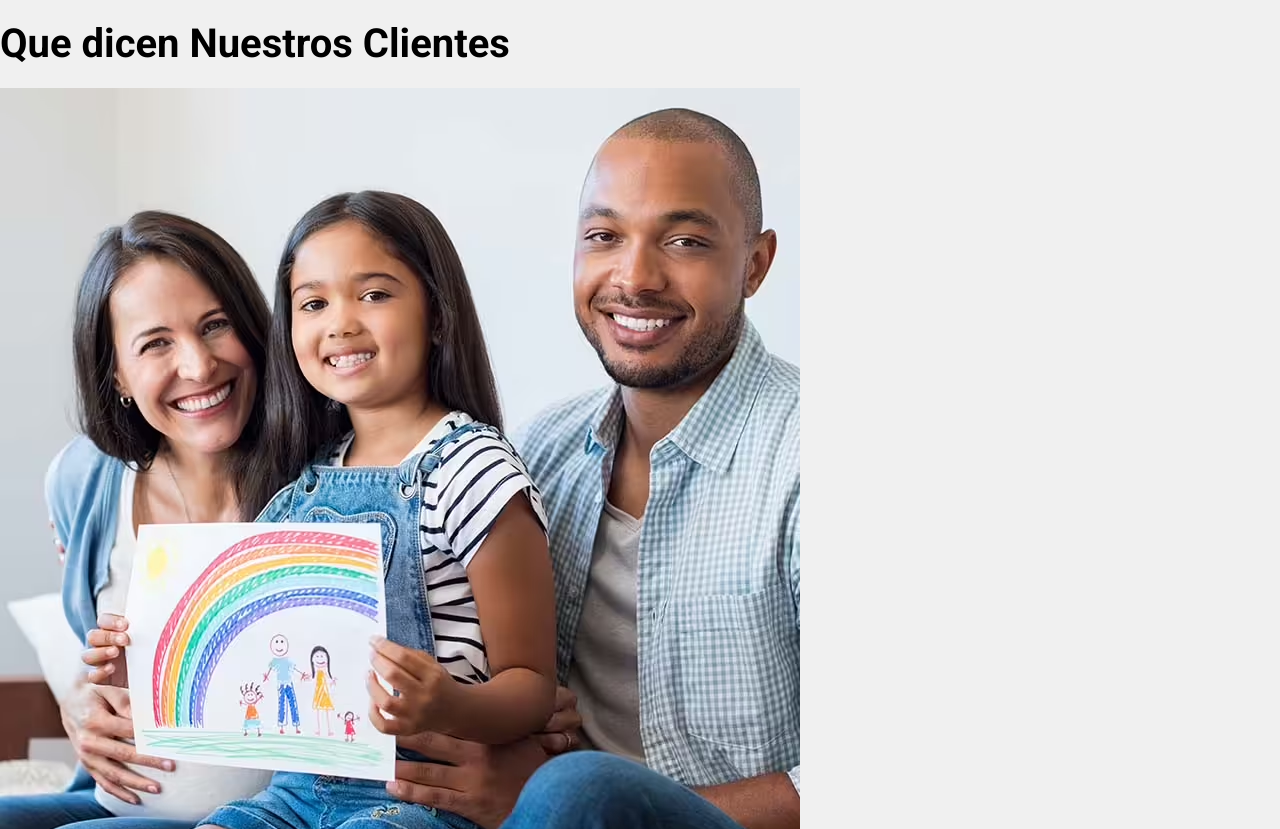
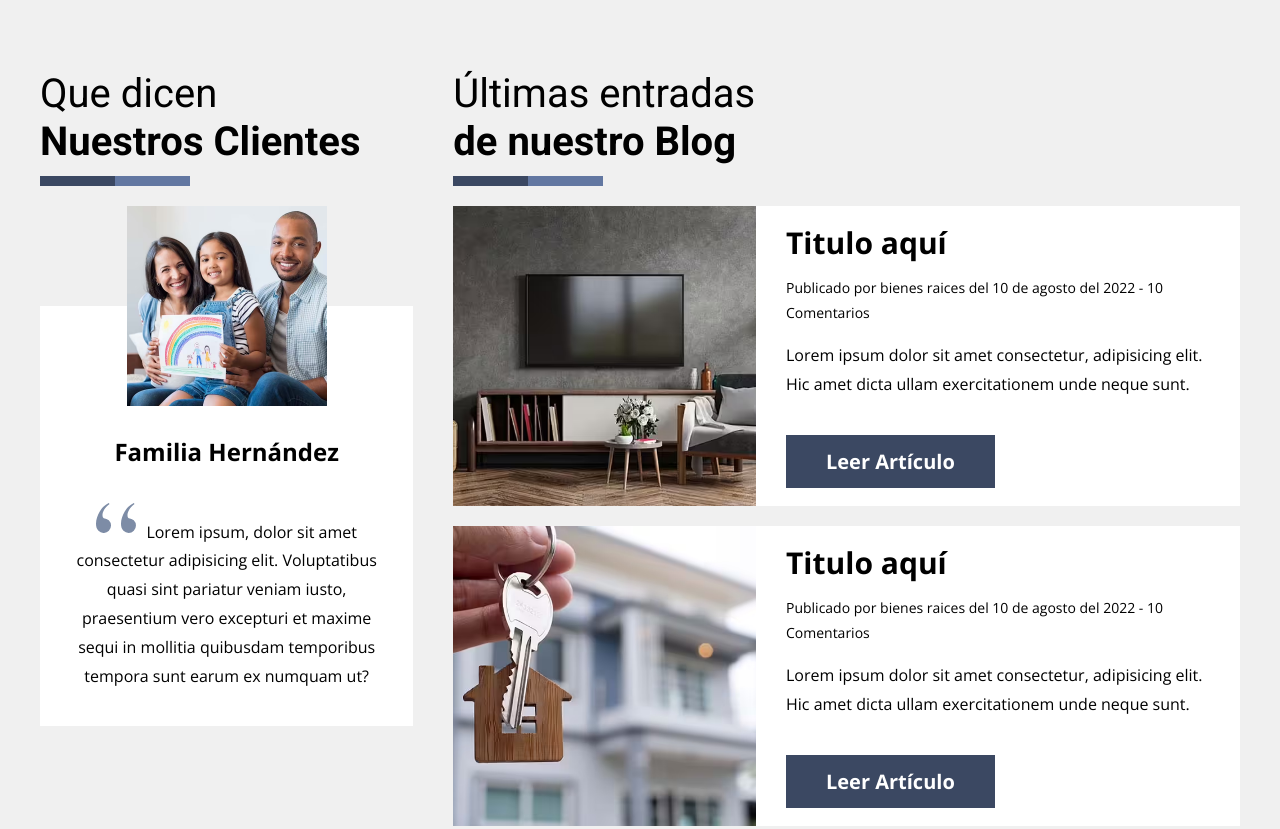
Before and after one commit to JosueP0721/Proyecto--Real-State, a website: page index.html in a window 1280 px wide. Shown: the part 2571-3400 px from the top of the page. Drawn offline with nearby package versions, Linux system fonts and the light colour scheme.

Commit message:
testimonial-blog scss

```diff
--- a/index.html
+++ b/index.html
@@ -130,7 +130,7 @@
             </div>
         </div>
     </section>
-    <div class="testimoniales-blog">
+    <div class="testimoniales-blog contenedor">
         <section class="testimoniales-blog__testimoniales">
             <h2 class="testimoniales-blog__heading">Que dicen <span>Nuestros Clientes</span></h2>
             <div class="testimonial">
--- a/src/scss/base/_mixins.scss
+++ b/src/scss/base/_mixins.scss
@@ -63,10 +63,13 @@
     gap: $espaciado;
     grid-template-columns: repeat($columnas, 1fr);
 }
-@mixin heading {
+@mixin heading($salto: false) {
     font-weight: 400;
     span {
         font-weight: 700;
+        @if($salto) {
+            display: block;
+        }
     }
     &::after {
         content: '';
--- a/src/scss/layout/_index.scss
+++ b/src/scss/layout/_index.scss
@@ -1,3 +1,4 @@
 @forward 'header';
 @forward 'propiedades';
 @forward 'destacada';
+@forward 'testimonial-blog';
--- /dev/null
+++ b/src/scss/layout/_testimonial-blog.scss
@@ -0,0 +1,82 @@
+@use 'base/variables' as v;
+@use 'base/mixins' as m;
+
+.testimoniales-blog {
+    margin-top: 5rem;
+    @include m.desktop {
+        @include m.grid(3, 4rem);
+    }
+    &__blog {
+        @include m.desktop {
+            grid-column: 2 / 4;
+        }
+    }
+    &__heading {
+        @include m.heading(true);
+    }
+}
+
+.testimonial {
+    text-align: center;
+
+    &__imagen {
+        width: 20rem;
+        margin: 0 auto;
+    }
+    &__contenido {
+        background-color: v.$blanco;
+        margin-top: -10rem;
+        padding: 10rem 2rem 2rem 2rem;
+    }
+    &__nombre {
+        font-size: 2.4rem;
+        font-weight: 700;
+    }
+    &__texto {
+        &::before {
+            content: '';
+            background-image: url(../img/quote.svg);
+            background-repeat: no-repeat;
+            background-position: center;
+            margin-right: 1rem;
+            display: inline-block;
+            width: 4rem;
+            height: 4rem;
+        }
+    }
+}
+
+.entrada {
+    background-color: v.$blanco;
+    margin-bottom: 2rem;
+    @include m.tablet {
+        @include m.grid(5, 2rem);
+        align-items: center;
+    }
+    &__imagen-contenedor {
+        @include m.tablet {
+            grid-column: 1 / 3;
+        }
+    }
+    &__imagen {
+        height: 30rem;
+        object-fit: cover;
+        width: 100%;
+    }
+    &__contenido {
+        padding: 1rem;
+        @include m.tablet {
+            grid-column: 3 / 6;
+        }
+    }
+    &__meta {
+        font-size: 1.4rem;
+    }
+    &__enlace {
+        @include m.boton(v.$primario, v.$blanco);
+        display: block;
+        @include m.tablet {
+            display: inline-block;
+        }
+    }
+}
```
Also changed, not shown: build/css/app.css, 1 other file.
